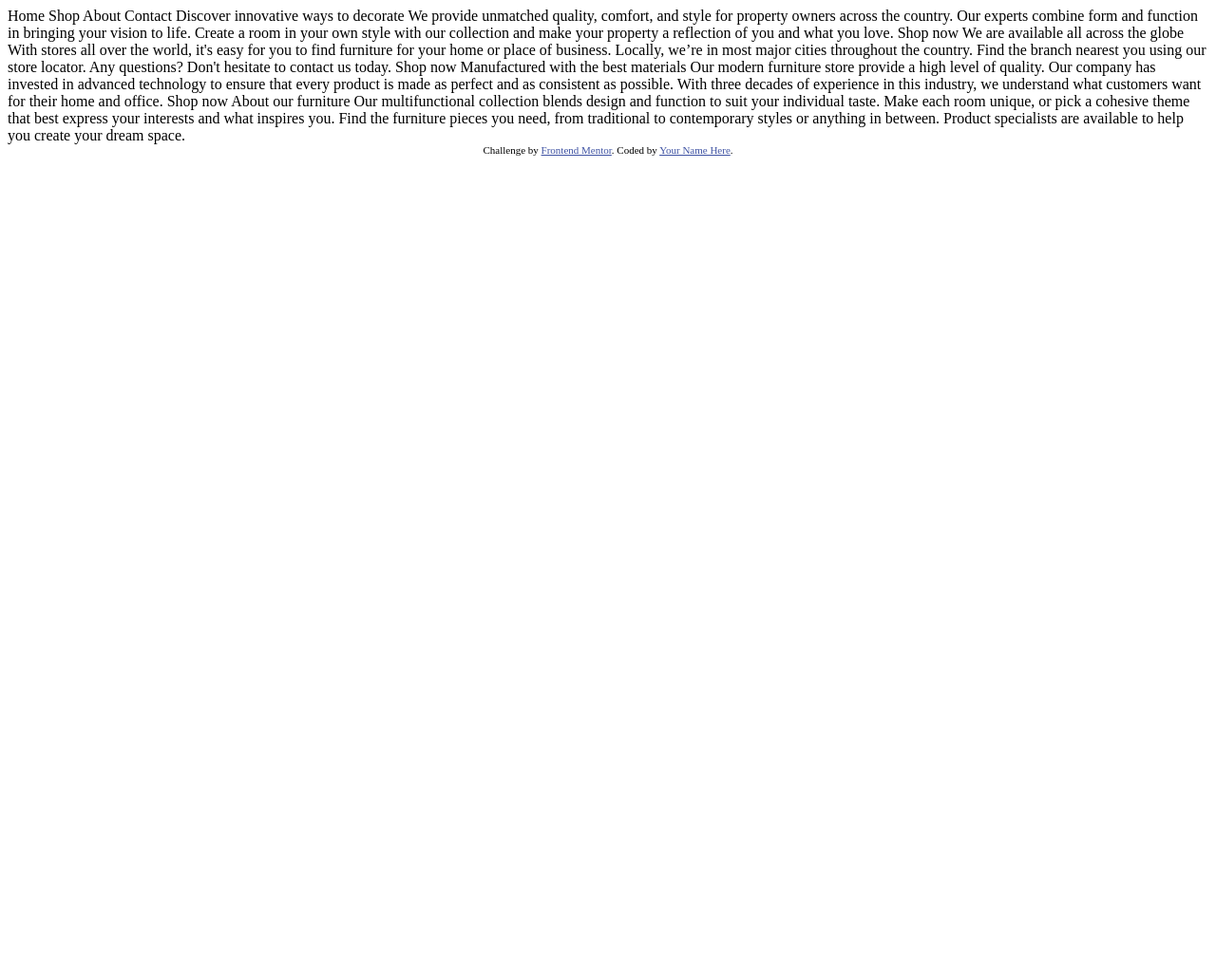
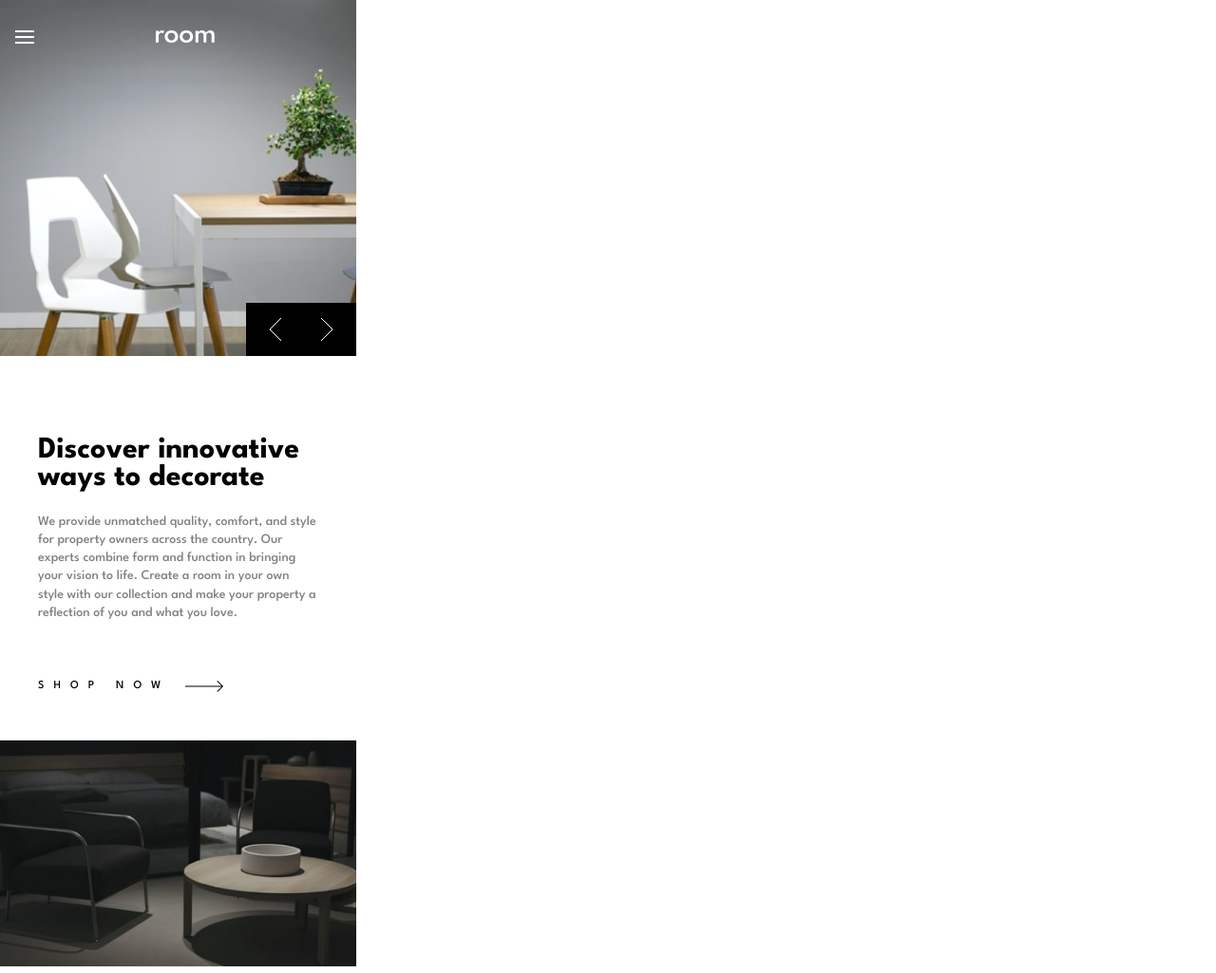
Before and after one commit to Aimanosi/room-web-aimanosi, a plain HTML site: page index.html in a window 1280 px wide. Shown: the top 1025 px of the page at 95% size. Before the commit the page ends 800 px from the top, so only its background shows below. Drawn offline with Linux system fonts and the light colour scheme.

Commit message:
room-assignment-update

```diff
--- a/index.html
+++ b/index.html
@@ -1,59 +1,78 @@
 <!DOCTYPE html>
 <html lang="en">
   <head>
-  <meta charset="UTF-8">
-  <meta name="viewport" content="width=device-width, initial-scale=1.0"> <!-- displays site properly based on user's device -->
+    <meta charset="UTF-8" />
+    <meta name="viewport" content="width=device-width, initial-scale=1.0" />
+    <!-- displays site properly based on user's device -->
 
-  <link rel="icon" type="image/png" sizes="32x32" href="./images/favicon-32x32.png">
+    <link
+      rel="icon"
+      type="image/png"
+      sizes="32x32"
+      href="./images/favicon-32x32.png"
+    />
+    <link rel="stylesheet" href="/style.css" />
 
     <title>Frontend Mentor | Room homepage</title>
 
     <!-- Feel free to remove these styles or customise in your own stylesheet 👍 -->
-  <style>
-    .attribution { font-size: 11px; text-align: center; }
-    .attribution a { color: hsl(228, 45%, 44%); }
+    <!-- <style>
+      .attribution {
+        font-size: 11px;
+        text-align: center;
+      }
+      .attribution a {
+        color: hsl(228, 45%, 44%);
+      } -->
     </style>
   </head>
   <body>
-  Home
-  Shop
-  About
-  Contact
 
-  Discover innovative ways to decorate
+    <header>
+      <div class="image-hero-1">
+        <nav id="nav-bar"><div id="nav-hamburger"><img src="/images/icon-hamburger.svg" alt="">
+        </div>
+          <div id="nav-logo"><img src="./images/logo.svg" alt="logo" />
+          </nav>
 
-  We provide unmatched quality, comfort, and style for property owners across the country.
-  Our experts combine form and function in bringing your vision to life. Create a room in your
-  own style with our collection and make your property a reflection of you and what you love.
 
-  Shop now
+            <div id="arrow-icons">
+              <img src="./images/icon-angle-left.svg" alt="" />
+              <img src="./images/icon-angle-right.svg" alt="" />
+            </div>
+          </div>
 
-  We are available all across the globe
+      <div class="first-test">
+        <h1>Discover innovative ways to decorate</h1>
+        <p>
+          We provide unmatched quality, comfort, and style for property owners
+          across the country. Our experts combine form and function in bringing
+          your vision to life. Create a room in your own style with our
+          collection and make your property a reflection of you and what you
+          love.
+        </p>
+      </div>
+        <div class="shop-now">
+          <div id="shop-now-word">Shop now</div>
+          <div id="shop-now-arrow"><img src="./images/icon-arrow.svg" alt="" /></div>
+        </div>
 
-  With stores all over the world, it's easy for you to find furniture for your home or place of business.
-  Locally, we’re in most major cities throughout the country. Find the branch nearest you using our
-  store locator. Any questions? Don't hesitate to contact us today.
 
-  Shop now
-
-  Manufactured with the best materials
-
-  Our modern furniture store provide a high level of quality. Our company has invested in advanced technology
-  to ensure that every product is made as perfect and as consistent as possible. With three decades of
-  experience in this industry, we understand what customers want for their home and office.
-
-  Shop now
-
-  About our furniture
-
-  Our multifunctional collection blends design and function to suit your individual taste.
-  Make each room unique, or pick a cohesive theme that best express your interests and what
-  inspires you. Find the furniture pieces you need, from traditional to contemporary styles
-  or anything in between. Product specialists are available to help you create your dream space.
-
-  <div class="attribution">
-    Challenge by <a href="https://www.frontendmentor.io?ref=challenge" target="_blank">Frontend Mentor</a>.
-    Coded by <a href="#">Your Name Here</a>.
+    </header>
+    <footer>
+      <div><img src="./images/image-about-dark.jpg" alt="" /></div>
+      <div class="second-text">
+        <h5>About our furniture</h5>
+        <p>
+          Our multifunctional collection blends design and function to suit your
+          individual taste. Make each room unique, or pick a cohesive theme that
+          best express your interests and what inspires you. Find the furniture
+          pieces you need, from traditional to contemporary styles or anything
+          in between. Product specialists are available to help you create your
+          dream space.
+        </p>
       </div>
+      <div><img src="./images/image-about-light.jpg" alt="" /></div>
+    </footer>
   </body>
 </html>
--- /dev/null
+++ b/style.css
@@ -0,0 +1,76 @@
+@import url("https://fonts.googleapis.com/css2?family=League+Spartan:wght@500;600;700&display=swap");
+
+body {
+  margin: 0;
+  padding: 0;
+  box-sizing: border-box;
+  width: 375px;
+  font-family: "League Spartan", sans-serif;
+}
+
+header .image-hero-1 {
+  background-image: url(/images/mobile-image-hero-1.jpg);
+  background-position: center;
+  background-size: cover;
+  background-repeat: no-repeat;
+  width: 375px;
+  height: 375px;
+  position: relative;
+}
+
+header #nav-bar {
+  display: flex;
+  column-gap: 8rem;
+}
+
+#nav-logo {
+  margin-top: 2rem;
+}
+
+#nav-hamburger {
+  margin-left: 16px;
+  margin-top: 2rem;
+}
+
+#arrow-icons {
+  display: flex;
+  column-gap: 2.5rem;
+  background-color: black;
+  position: absolute;
+  bottom: 0;
+  right: 0;
+  padding: 1rem 1.5rem;
+}
+
+.first-test {
+  padding: 4rem 2.5rem 0;
+}
+
+.shop-now {
+  display: flex;
+  column-gap: 16px;
+  letter-spacing: 10px;
+  text-transform: uppercase;
+  padding: 3rem 2.5rem;
+  font-size: 12px;
+}
+
+footer img {
+  width: 375px;
+}
+
+.second-text {
+  padding: 4rem 2.5rem;
+}
+
+footer h5 {
+  text-transform: uppercase;
+  letter-spacing: 4px;
+  font-size: 16px;
+}
+
+p {
+  color: Gray;
+  font-size: 14px;
+  line-height: 1.2rem;
+}
```
Lines whose indentation alone changed are shown as unchanged.
